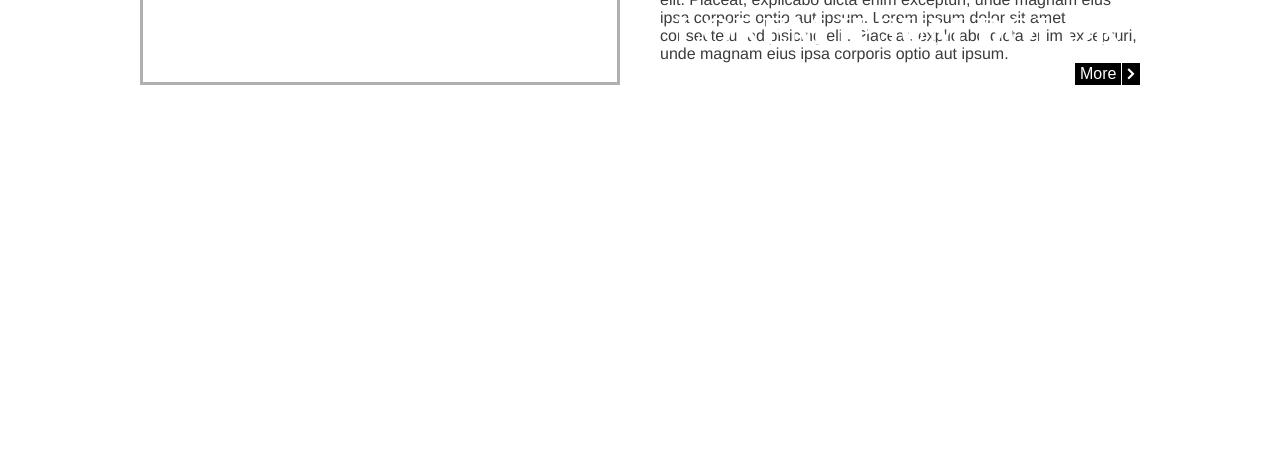
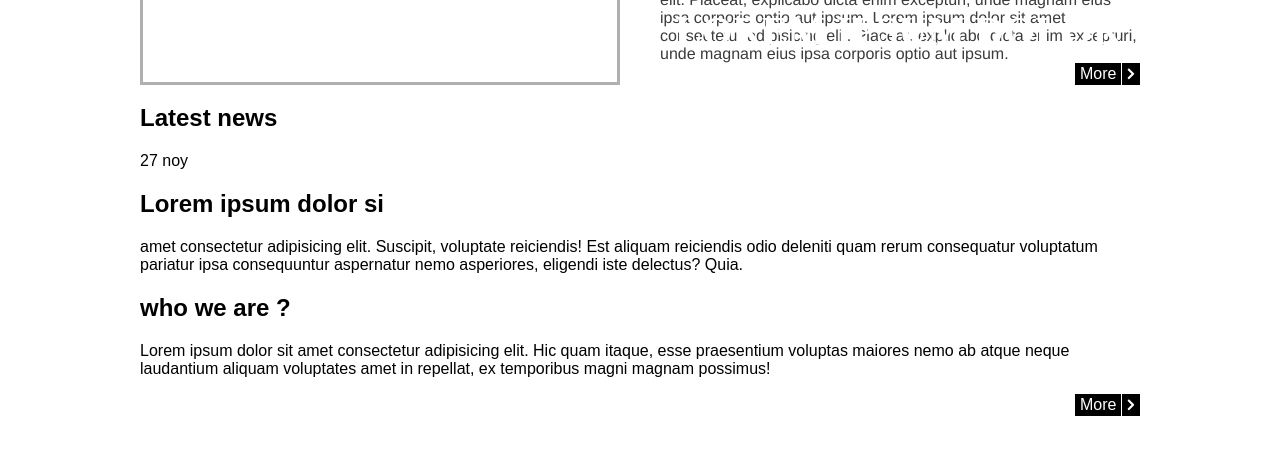
Before and after one commit to 777666-ctrl/project_html, a plain HTML site: page index.html in a window 1280 px wide. Shown: the part 337-792 px from the top of the page. Drawn offline with Linux system fonts and the light colour scheme.

Commit message:
add structure V1

```diff
--- a/index.html
+++ b/index.html
@@ -76,8 +76,8 @@
                     </p>
                     <a href="#" class="moreLink">
 
-                    <span class="moreLink__text">More</span>
-                    <i class="moreLink__arrow fa fa-angle-right" aria-hidden="true"></i>
+                        <span class="moreLink__text">More</span>
+                        <i class="moreLink__arrow fa fa-angle-right" aria-hidden="true"></i>
                     </a>
 
                 </div>
@@ -86,8 +86,55 @@
 
             </div>
 
+            <div class="info">
 
-        </main>
+                <div class="info__news">
+                    <h2>Latest news</h2>
+                    <section>
+                        <div>27 noy</div>
+                        <div>
+                            <h1>Lorem ipsum dolor si</h1>
+
+                            <p>amet consectetur adipisicing elit. Suscipit, voluptate reiciendis!
+                                Est aliquam reiciendis odio deleniti quam rerum consequatur voluptatum
+                                pariatur ipsa consequuntur aspernatur nemo asperiores,
+                                eligendi iste delectus? Quia.
+                            </p>
+                        </div>
+                </div>
+
+
+                </section>
+            </div>
+
+            <div class="info__about">
+                <section>
+                    <h1>who we are ?</h1>
+                    <p>
+                        Lorem ipsum dolor sit amet consectetur adipisicing elit. Hic quam itaque,
+                        esse praesentium voluptas maiores nemo ab atque neque laudantium aliquam
+                        voluptates amet in repellat,
+                        ex temporibus magni magnam possimus!
+                    </p>
+
+                    <a href="#" class="moreLink">
+
+                        <span class="moreLink__text">More</span>
+                        <i class="moreLink__arrow fa fa-angle-right" aria-hidden="true"></i>
+                    </a>
+
+
+                </section>
+            </div>
+
+            <div class="ingo__contacts">
+
+
+            </div>
+
+
+    </div>
+    </main>
     </div>
 
 
```
